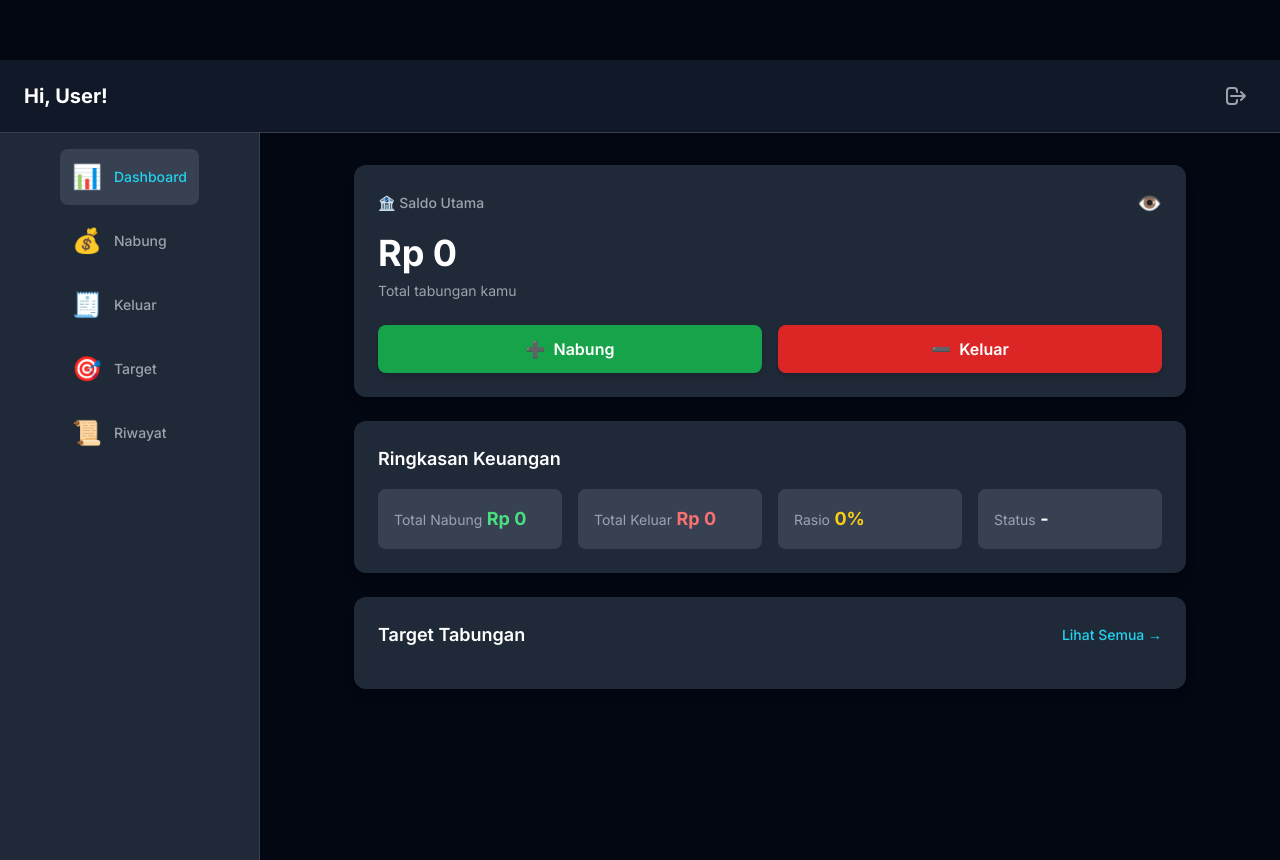
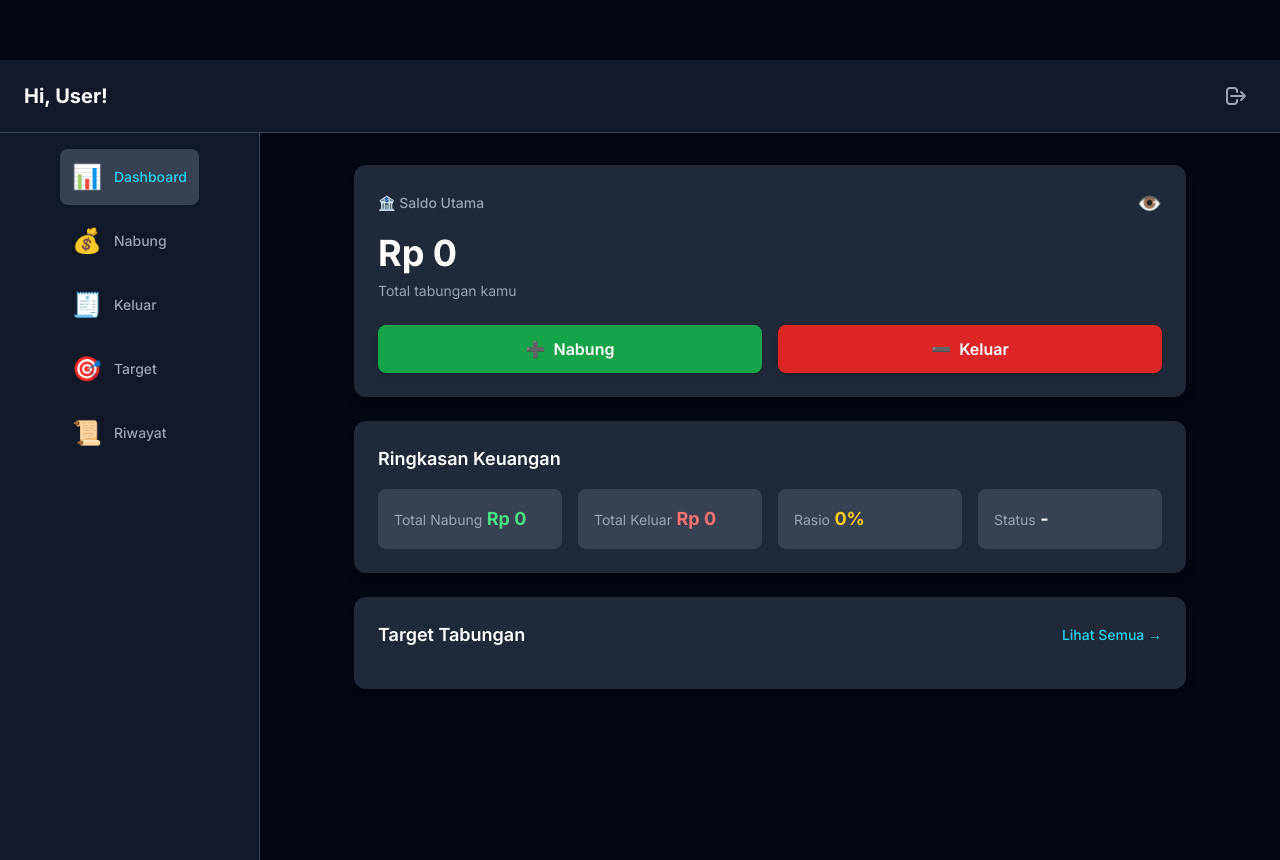
Before and after one commit to Castys/chillfinance, a plain HTML site: page index.html in a window 1280 px wide. Shown: the part 740-1600 px from the top of the page. Drawn offline with nearby package versions, Linux system fonts and the light colour scheme.

Commit message:
update bg color for navbar

```diff
--- a/index.html
+++ b/index.html
@@ -292,7 +292,7 @@
         </header>
 
         <nav
-          class="fixed bottom-0 left-0 right-0 bg-gray-800 border-t border-gray-700 z-40 md:relative md:flex md:flex-col md:row-start-2 md:col-start-1 md:border-t-0 md:border-r"
+          class="fixed bottom-0 left-0 right-0 bg-gray-900 border-t border-gray-700 z-40 md:relative md:flex md:flex-col md:row-start-2 md:col-start-1 md:border-t-0 md:border-r"
         >
           <div
             class="flex justify-around max-w-lg mx-auto md:flex-col md:max-w-none md:justify-start md:p-4 md:space-y-2"
```
